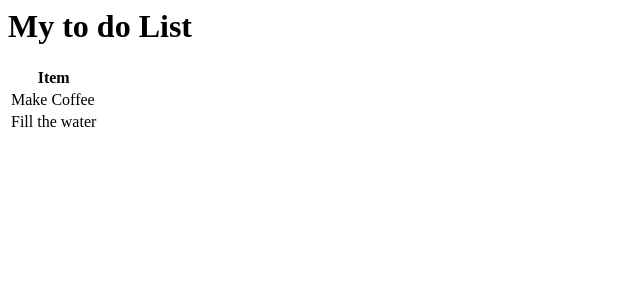
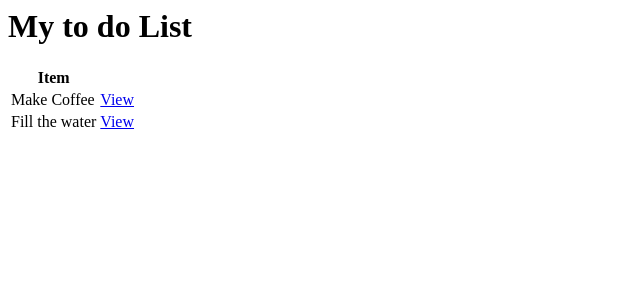
Before and after one commit to deepakatAviSoft/todo_list_repo, a Django app: page / in a window 1280 px wide. Shown: the top 300 px of the page, without its empty margins (0-640 px from the left). Run offline with Django 5.2, Linux system fonts and the light colour scheme; data comes from the database, SQL or seed files in the repository.

Commit message:
version1.4
> Here I created the links

```diff
--- a/todo_list/base/templates/base/task_list.html
+++ b/todo_list/base/templates/base/task_list.html
@@ -5,9 +5,11 @@
         <th>Item</th>
     </tr>
     {% for task in tasks %}
+    <!--I have changed object_list to tasks cuase its more readble-->
     <tr>
         <td>
             {{task.title}}
+            <td><a href = '{% url 'task' task.id %}'>View</a></td>
         </td>
     </tr>
     {% empty %}
--- a/todo_list/base/views.py
+++ b/todo_list/base/views.py
@@ -12,3 +12,4 @@ class TaskList(ListView):
 class TaskDetail(DetailView):
     model = Task
     context_object_name = 'task' #by using this we can change {{object}} name to {{task}} in html file
+    template_name = 'base/task.html' #cause the name of html file is different
```
Also changed, not shown: todo_list/base/templates/base/task.html (renamed from todo_list/base/templates/base/task_detail.html).
